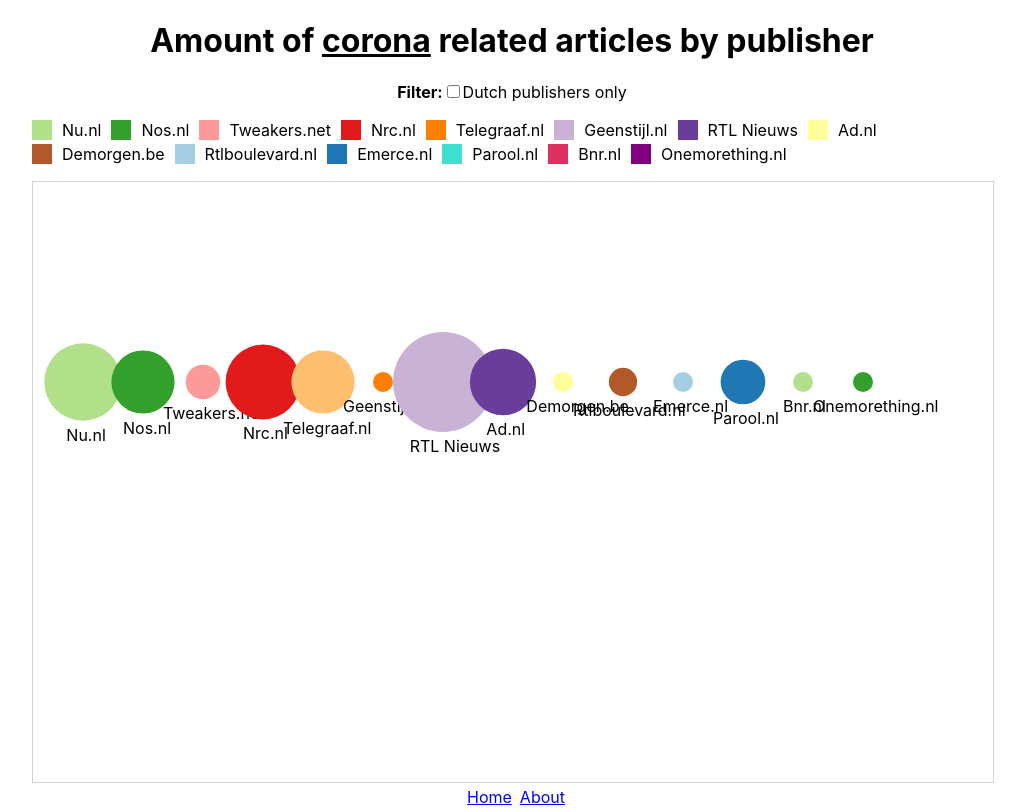
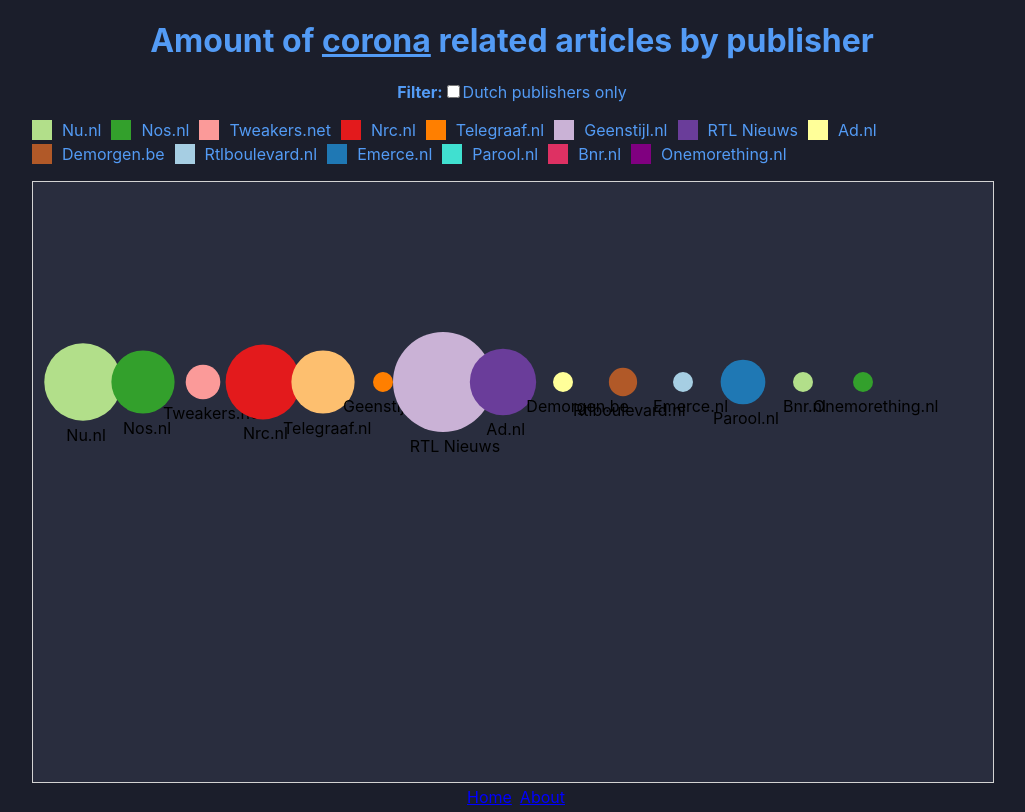
Before and after one commit to randy554/Frontend-Applications-21-22, a React (Create React App) app: page / in a window 1280 px wide. Shown: the whole page, without its empty margins (128-1153 px from the left). Built offline with nearby package versions, Linux system fonts and the light colour scheme.

Commit message:
darktheme

```diff
--- a/src/components/Legend/Legend.css
+++ b/src/components/Legend/Legend.css
@@ -16,7 +16,7 @@
 }
 
 .legendText {
-  background-color: white;
+  background-color: #1b1e2b;
   margin-left: 20px;
   padding-left: 10px;
   padding-right: 10px;
--- a/src/components/SvgBody/SvgBody.css
+++ b/src/components/SvgBody/SvgBody.css
@@ -4,6 +4,7 @@
 }
 
 svg {
+  background-color: #292d3e;
   border: 1px solid lightgrey;
   width: 960px;
   height: 600px;
--- a/src/index.css
+++ b/src/index.css
@@ -6,6 +6,8 @@
     sans-serif;
   -webkit-font-smoothing: antialiased;
   -moz-osx-font-smoothing: grayscale;
+  background-color: #1b1e2b;
+  color: #539bf5;
 }
 
 code {
```
